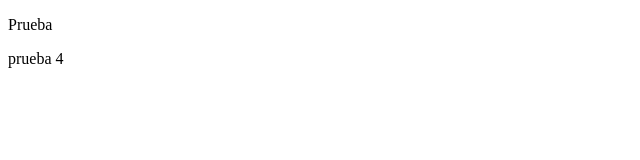
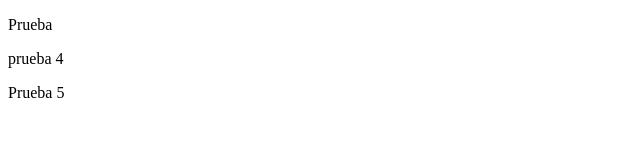
Before and after one commit to sergiogarciauribe/miweb, a plain HTML site: page index.html in a window 1280 px wide. Shown: the full height of the page, 0-640 px from the left. Drawn offline with Linux system fonts and the light colour scheme.

Commit message:
Mostrado Status

```diff
--- a/index.html
+++ b/index.html
@@ -16,6 +16,7 @@
     <main>
         <p>Prueba</p>
         <p>prueba 4</p>
+        <p>Prueba 5</p>
     </main>
     <aside>
 
```
Also changed, not shown: archivo2.txt (added).
